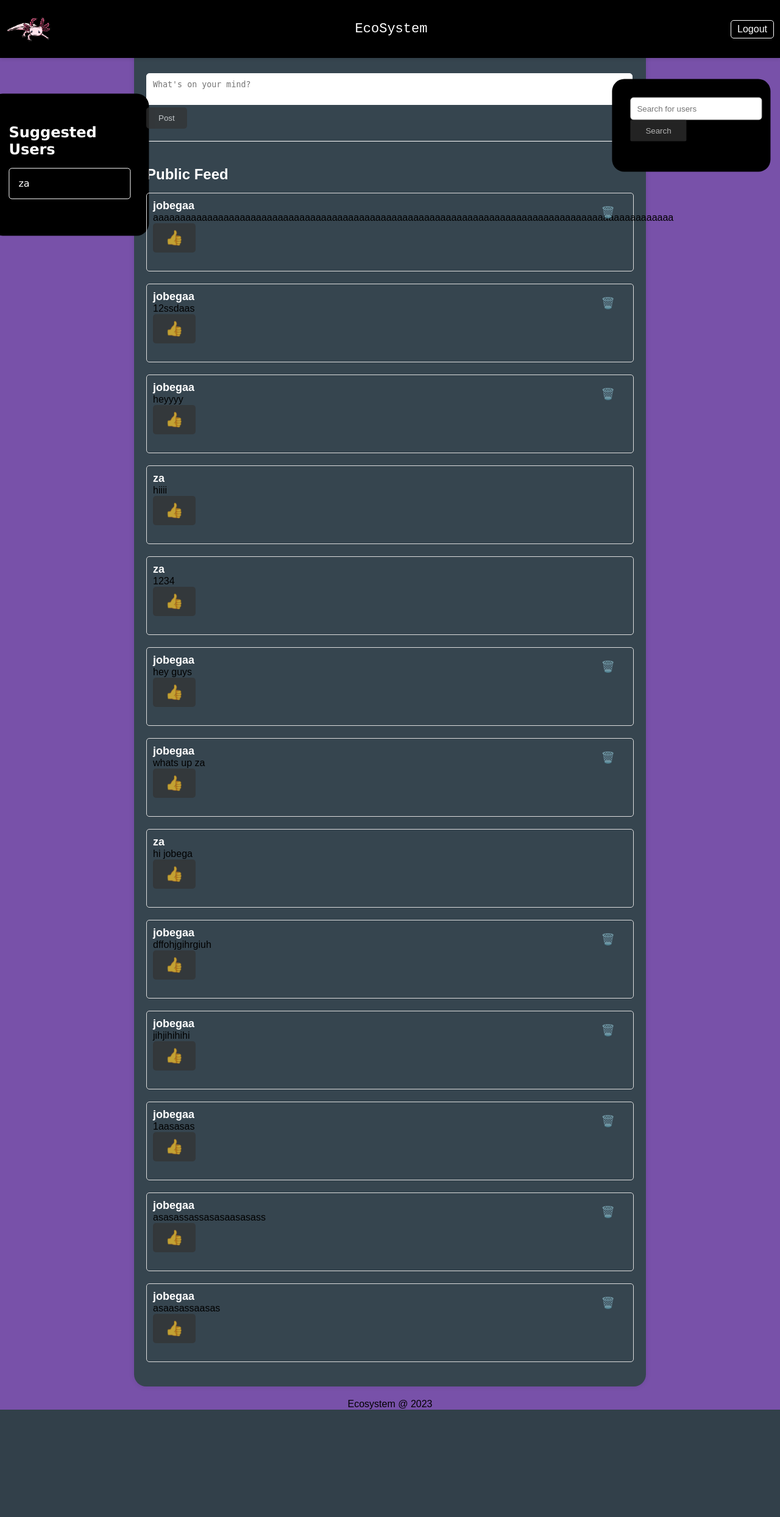
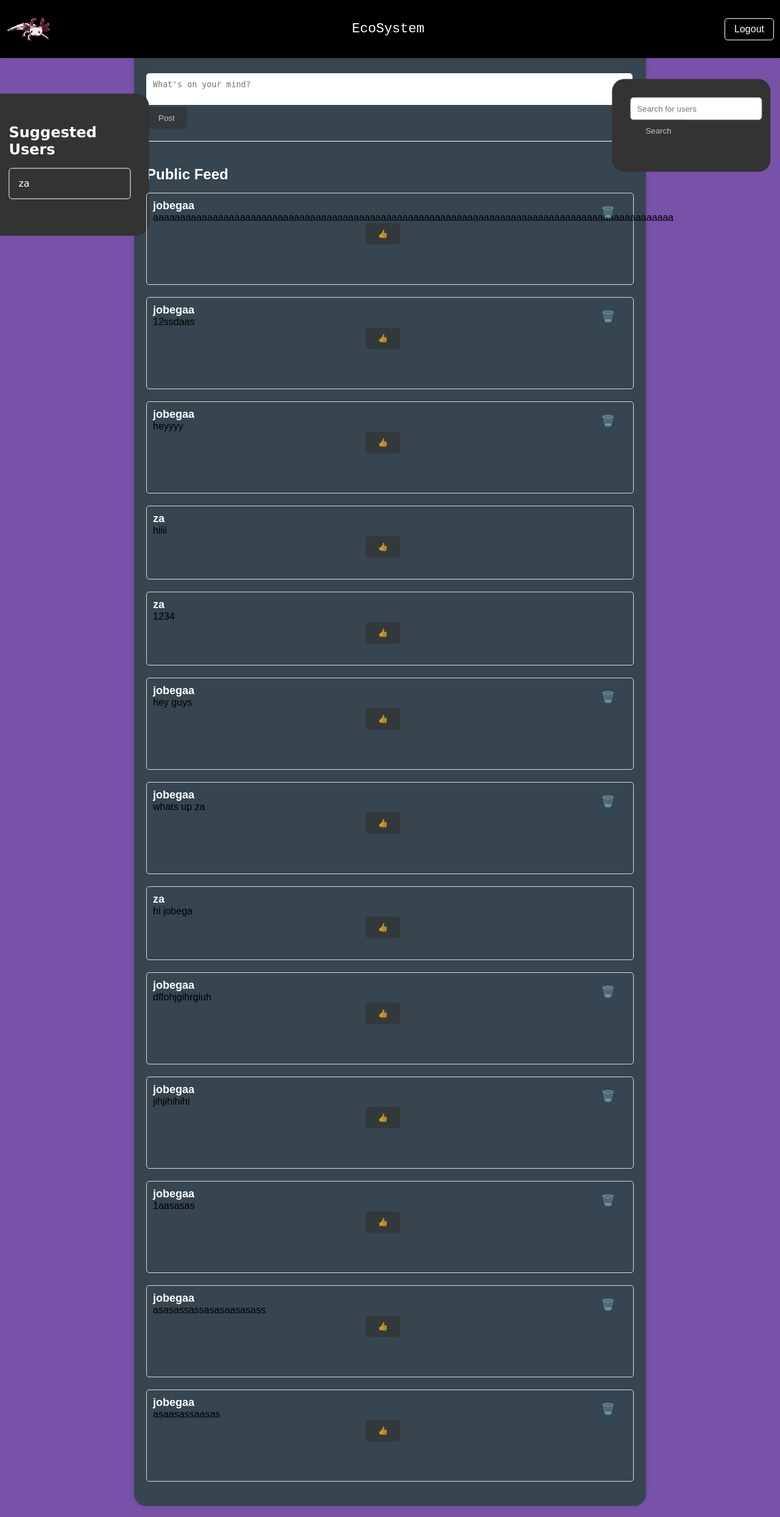
Before and after one commit to JosephPobega/EcoSystem, a Flask app: page /dashboard in a window 1280 px wide. Shown: the top 2487 px of the page at 61% size. Before the commit the page ends 2311 px from the top, so only its background shows below. Run offline with Flask 3, Linux system fonts and the light colour scheme; a user stored in the database is signed in; data comes from the database, SQL or seed files in the repository.

Commit message:
Add files via upload

```diff
--- a/static/dashboard.css
+++ b/static/dashboard.css
@@ -38,15 +38,18 @@ h1 {
 .like-container {
             display: flex;
             align-items: center;
+            margin-right: 10px;
         }
 
-        .like-button {
-            background: none;
+.like-button {
+            background-color: #4CAF50; /* Green color */
+            color: white;
+            padding: 10px 15px;
             border: none;
+            border-radius: 5px;
             cursor: pointer;
-            font-size: 1.5em;
-            margin-right: 5px;
-            outline: none;
+            transition: background-color 0.3s ease;
+            margin-bottom: 5px;
         }
 
 .like-count {
@@ -59,6 +62,7 @@ h1 {
     border: 1px solid white;
     padding: 5px 10px;
     border-radius: 5px;
+    padding: 8px 15px;
 }
 
 main {
@@ -92,35 +96,35 @@ button[type="submit"] {
     border-radius: 5px;
     cursor: pointer;
     opacity: 0.7;
-    transition: opacity 0.3 ease; /* Add transition for smooth fade effect */
+    transition: opacity 0.3 ease;
 }
 
 button[type="submit"]:hover {
-    opacity: 1; /* Increase opacity on hover */
+    opacity: 1; /
 }
 
 .suggested-users{
     color: white;
     font-family: verdana, arial, helvetica, sans-serif;
-    background-color: black;
-    border: 30px solid black;
     position: absolute;
     top: 25%;
     right: 2;
     transform: translate(-6%, -20%);
     width: 200px;
     border-radius: 20px;
+    background-color: #333;
+    border: 30px solid #333;
 }
 
 .search-bar {
-    background-color: black;
-    border: 30px solid black;
     position: absolute;
-    top: 20%; /* Adjusted top to center vertically */
-    right: 0; /* Align to the left */
-    transform: translate(-6%, -20%); /* Center horizontally and vertically */
+    top: 20%;
+    right: 0;
+    transform: translate(-6%, -20%);
     width: 200px;
     border-radius: 20px;
+    background-color: #333;
+    border: 30px solid #333;
 }
 
 
@@ -190,7 +194,6 @@ form[action^="/delete_post"] {
     margin-top: 10px;
 }
 
-/* Remove background for the delete button */
 form[action^="/delete_post"] button[type="submit"] {
     background-color: transparent;
     color: #333;
@@ -218,6 +221,7 @@ form[action^="/delete_post"] button[type="submit"] {
 .post-actions {
     display: flex;
     align-items: center;
+    flex-direction: column;
 }
 
 footer{
--- a/static/loginRegister.css
+++ b/static/loginRegister.css
@@ -124,7 +124,7 @@ a {
 }
 
 .logo img {
-    max-width: 200px; /* Adjust the maximum width as needed */
+    max-width: 200px;
     height: auto;
     border-radius: 25px;
 }
```
Also changed, not shown: static/profile.css (+1 -8 lines), static/search_results.css (line endings or trailing spaces), static/top.js (line endings or trailing spaces).
